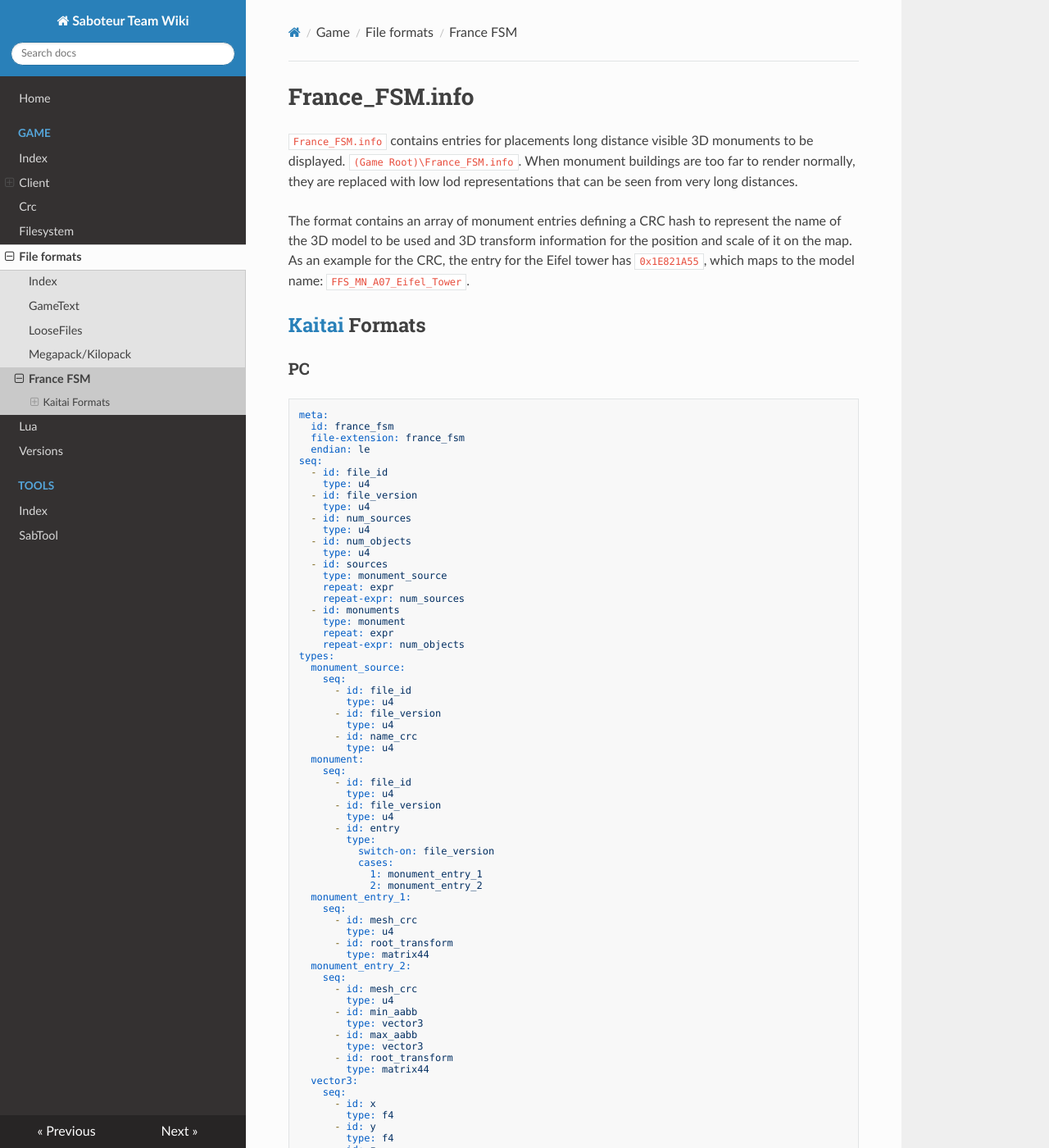
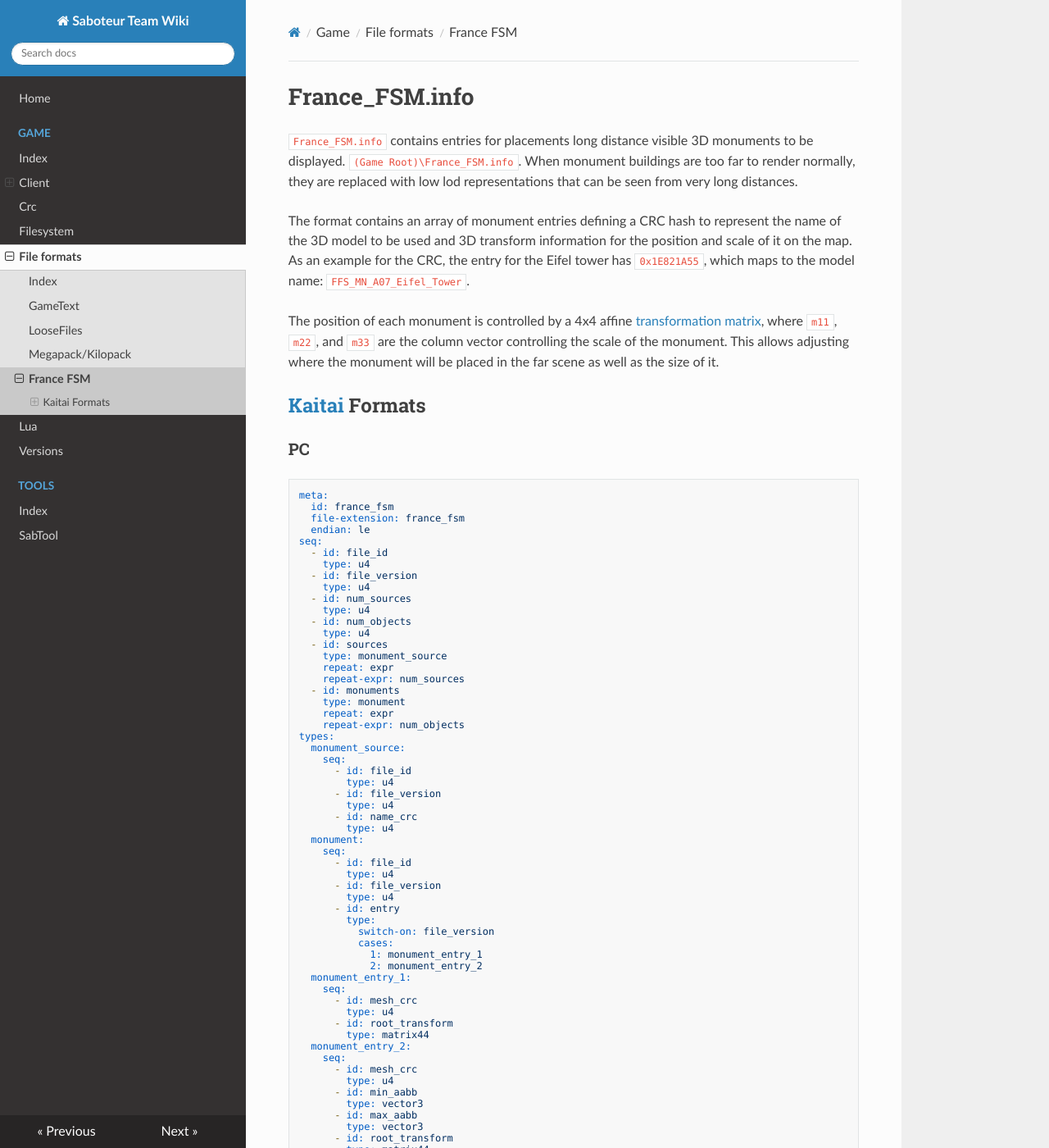
Before and after one commit to saboteur-team/docs, an MkDocs documentation site: the page built from docs/game/formats/france_fsm.md, in a window 1280 px wide and 1400 px high. Shown: the whole window at 82% size. Built offline with MkDocs 1.6.1, drawn with Linux system fonts in a browser that asks for light colours; nearby versions of some CDN libraries; some of the changed lines change nothing that is shown; some of the changed text lies outside the part shown.

Commit message:
Update FranceFSM vector info & katai struct.
Previously changes were made to the katai struct to clarify the purpose of each particular value of the transformation vector, however this obscures the significance of the structure being a transformation matrix. Instead it has been updated to use the matrix value names and adds info about the matrix itself to the description.

```diff
--- a/docs/game/formats/france_fsm.md
+++ b/docs/game/formats/france_fsm.md
@@ -5,6 +5,8 @@
 
 The format contains an array of monument entries defining a CRC hash to represent the name of the 3D model to be used and 3D transform information for the position and scale of it on the map.
 As an example for the CRC, the entry for the Eifel tower has `0x1E821A55`, which maps to the model name: `FFS_MN_A07_Eifel_Tower`.
+
+The position of each monument is controlled by a 4x4 affine [transformation matrix](https://www.brainvoyager.com/bv/doc/UsersGuide/CoordsAndTransforms/SpatialTransformationMatrices.html), where `m11`, `m22`, and `m33` are the column vector controlling the scale of the monument. This allows adjusting where the monument will be placed in the far scene as well as the size of it.
 
 ## [Kaitai](http://kaitai.io/) Formats
 
@@ -83,19 +85,19 @@
         type: f4
       - id: m12
         type: f4
-      - id: x_scale
+      - id: m13
         type: f4
       - id: m14
         type: f4
       - id: m21
         type: f4
-      - id: y_scale
+      - id: m22
         type: f4
       - id: m23
         type: f4
       - id: m24
         type: f4
-      - id: z_scale
+      - id: m31
         type: f4
       - id: m32
         type: f4
@@ -103,11 +105,11 @@
         type: f4
       - id: m34
         type: f4
-      - id: x_pos
+      - id: m41
         type: f4
-      - id: y_pos
+      - id: m42
         type: f4
-      - id: z_pos
+      - id: m43
         type: f4
       - id: m44
         type: f4
```
